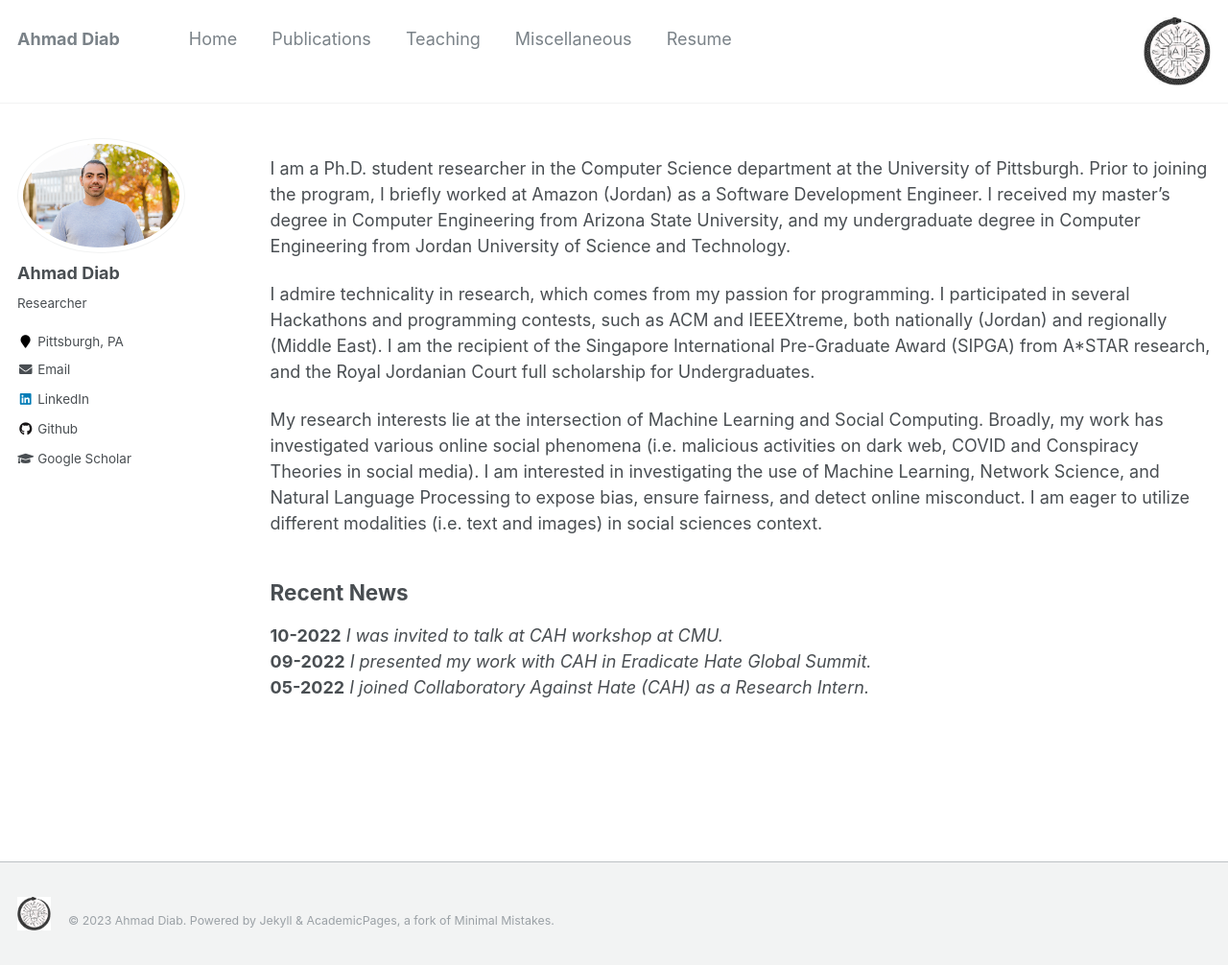
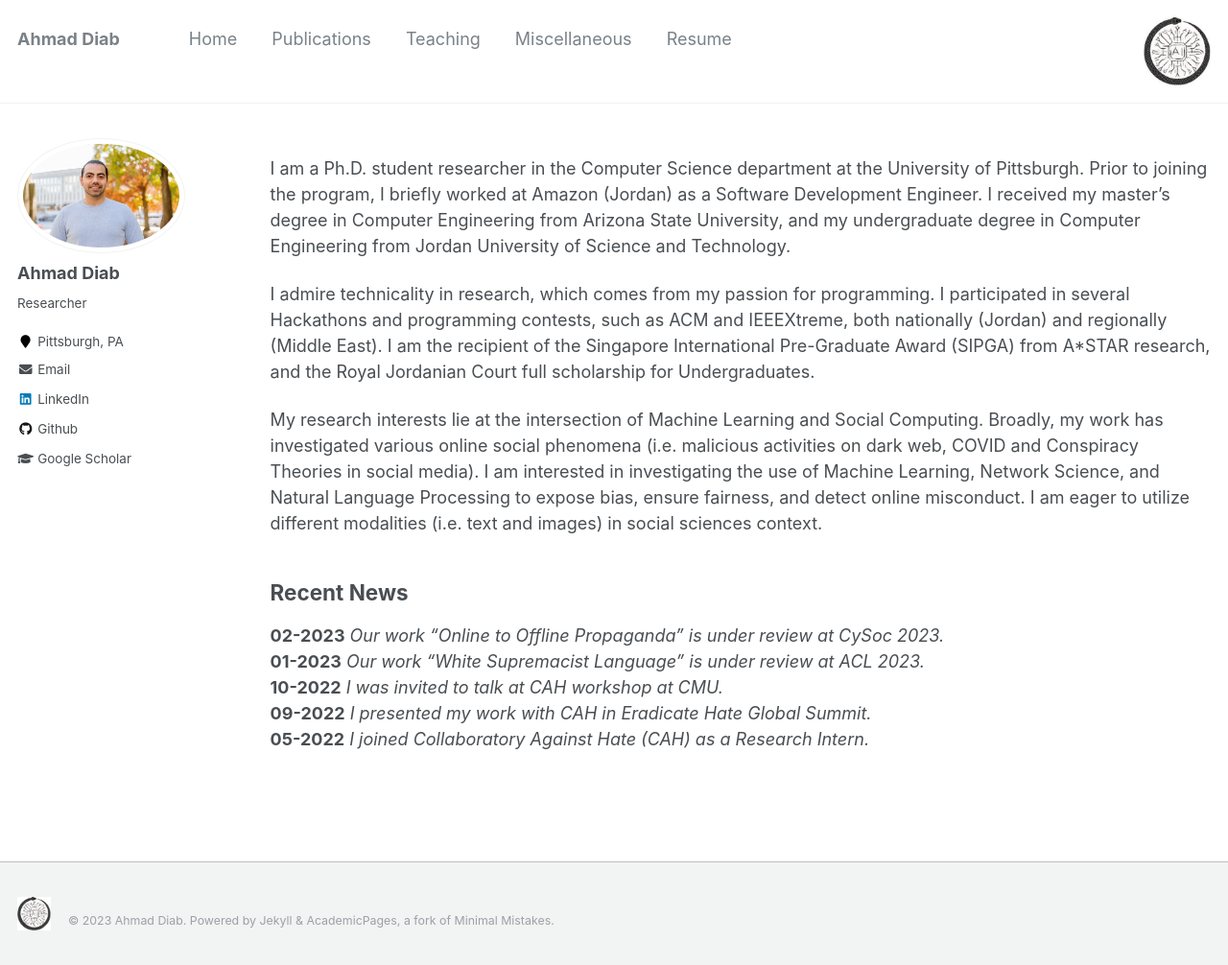
Before and after one commit to aadiab/aadiab.github.io, a Jekyll site: the page built from index.md, in a window 1280 px wide and 1006 px high. Shown: the whole window at 96% size. Built offline with Jekyll 4.4.1, drawn with Linux system fonts in a browser that asks for light colours.

Commit message:
Update info

```diff
--- a/index.md
+++ b/index.md
@@ -16,6 +16,8 @@ My research interests lie at the intersection of Machine Learning and Social Com
 
 
 ## Recent News
+**02-2023** *Our work "Online to Offline Propaganda" is under review at CySoc 2023.*\
+**01-2023** *Our work "White Supremacist Language" is under review at ACL 2023.*\
 **10-2022** *I was invited to talk at CAH workshop at CMU.*\
 **09-2022** *I presented my work with CAH in Eradicate Hate Global Summit.*\
 **05-2022** *I joined Collaboratory Against Hate (CAH) as a Research Intern.*
```
